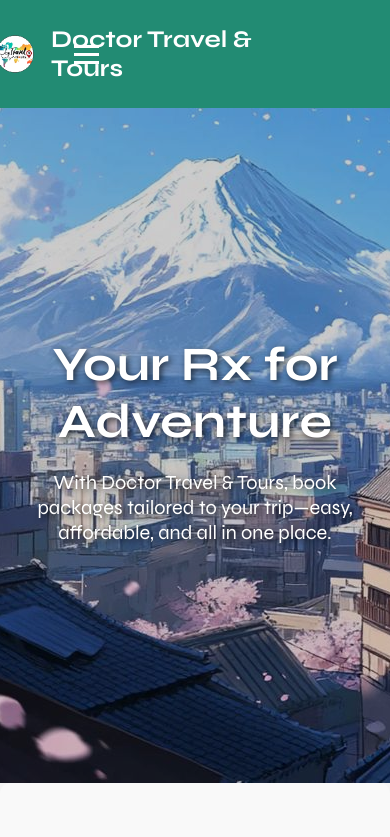
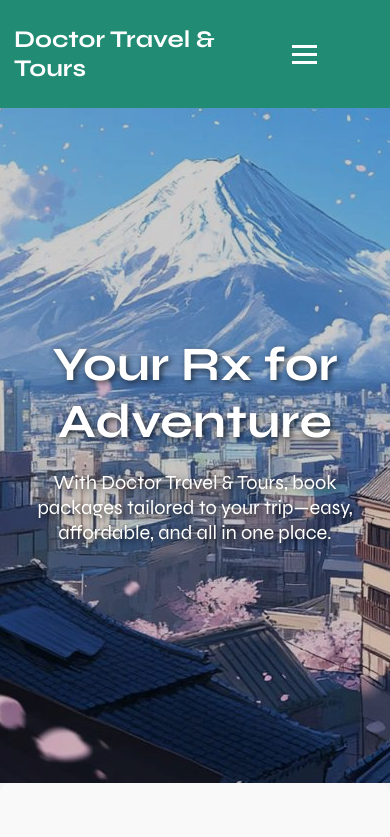
Before and after one commit to joey-crtl/DTTMSys-Dynamic-WebApp, a React (Vite) app: page /international in a window 390 px wide. Shown: the top 837 px of the page. Built offline with nearby package versions, Linux system fonts and the light colour scheme; no server answers; the database is empty.

Commit message:
maked a mistake

```diff
--- a/src/components/navbar.jsx
+++ b/src/components/navbar.jsx
@@ -18,7 +18,7 @@ function Navbar() {
       const section = document.getElementById(id);
       if (section) section.scrollIntoView({ behavior: "smooth" });
     }
-    setMenuOpen(false);
+    setMenuOpen(false); // Close menu on click
   };
 
   useEffect(() => {
@@ -34,16 +34,6 @@ function Navbar() {
   return (
     <header>
       <div className="container">
-        {/* Hamburger moved before logo */}
-        <button
-          className={`hamburger ${menuOpen ? "active" : ""}`}
-          onClick={() => setMenuOpen(!menuOpen)}
-        >
-          <span></span>
-          <span></span>
-          <span></span>
-        </button>
-
         <h1 className="logo">
           <img src="./img/logoo.png" alt="Travista Logo" className="logo-img" />
           Doctor Travel & Tours
@@ -78,6 +68,16 @@ function Navbar() {
             </li>
           </ul>
         </nav>
+
+        {/* Hamburger Icon */}
+        <button
+          className={`hamburger ${menuOpen ? "active" : ""}`}
+          onClick={() => setMenuOpen(!menuOpen)}
+        >
+          <span></span>
+          <span></span>
+          <span></span>
+        </button>
       </div>
     </header>
   );
--- a/src/styles/navbar.css
+++ b/src/styles/navbar.css
@@ -14,9 +14,9 @@ header {
   max-width: 1200px;
   margin: 0 auto;
   display: flex;
-  justify-content: space-between;
+  justify-content: flex-start;
   align-items: center;
-  gap: 0;
+  gap: 3rem;
   padding: 0 3rem;
 }
 
@@ -39,6 +39,7 @@ header {
 nav {
   display: flex;
   align-items: center;
+  margin-left: 2rem;
 }
 
 nav ul {
@@ -108,7 +109,7 @@ nav ul {
   nav {
     position: fixed;
     top: 0;
-    left: -100%;
+    left: -100%; /* move from left side now */
     height: 100vh;
     width: 250px;
     background: #228B73;
@@ -135,8 +136,7 @@ nav ul {
     background: none;
     border: none;
     cursor: pointer;
-  }
-    header .container {
-    justify-content: space-between; /* ensures hamburger hugs right edge with logo on left */
+    z-index: 1001;
+    position: static;
   }
 }
```
